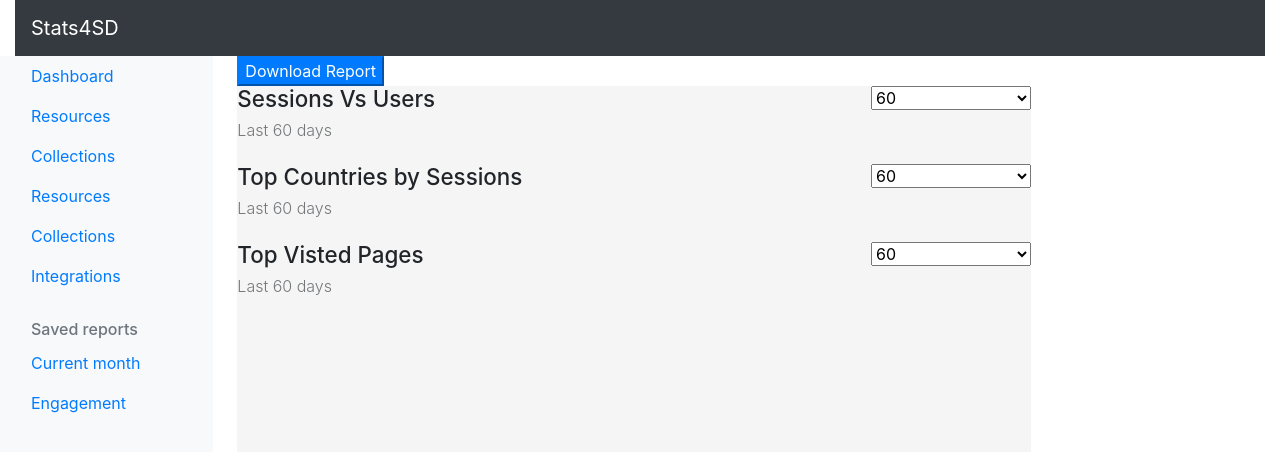
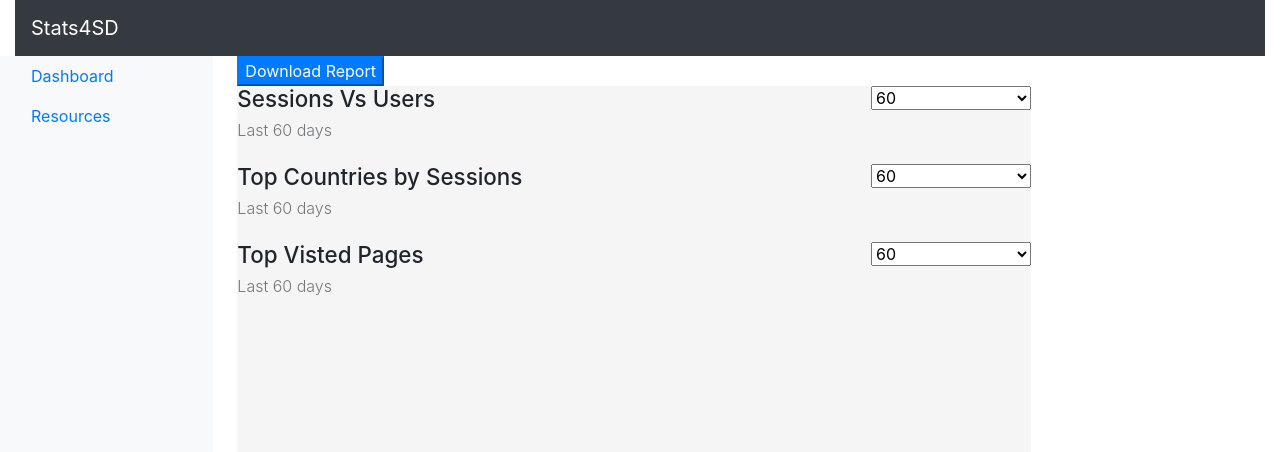
Before and after one commit to stats4sd/stats4sd-resources-report, a Vue app: page / in a window 1280 px wide. Shown: the top 452 px of the page. Built offline with nearby package versions, Linux system fonts and the light colour scheme.

Commit message:
Removed unused pages from side bar

```diff
--- a/src/components/Navigation/Sidebar/Sidebar.vue
+++ b/src/components/Navigation/Sidebar/Sidebar.vue
@@ -4,64 +4,10 @@
       <div class="sidebar-sticky">
         <ul class="nav flex-column">
           <li class="nav-item">
-            <router-link to="/" class="nav-link"> Dashboard </router-link>
+            <router-link to="/" class="nav-link">Dashboard</router-link>
           </li>
           <li class="nav-item">
-            <router-link to="/resources" class="nav-link">
-              Resources
-            </router-link>
-          </li>
-          <li class="nav-item">
-            <a class="nav-link" href="#">
-              <span data-feather="shopping-cart"></span>
-              Collections
-            </a>
-          </li>
-          <li class="nav-item">
-            <a class="nav-link" href="#">
-              <span data-feather="users"></span>
-              Resources
-            </a>
-          </li>
-          <li class="nav-item">
-            <a class="nav-link" href="#">
-              <span data-feather="bar-chart-2"></span>
-              Collections
-            </a>
-          </li>
-          <li class="nav-item">
-            <a class="nav-link" href="#">
-              <span data-feather="layers"></span>
-              Integrations
-            </a>
-          </li>
-        </ul>
-
-        <h6
-          class="sidebar-heading d-flex justify-content-between align-items-center px-3 mt-4 mb-1 text-muted"
-        >
-          <span>Saved reports</span>
-          <a
-            class="d-flex align-items-center text-muted"
-            href="#"
-            aria-label="Add a new report"
-          >
-            <span data-feather="plus-circle"></span>
-          </a>
-        </h6>
-        <ul class="nav flex-column mb-2">
-          <li class="nav-item">
-            <a class="nav-link" href="#">
-              <span data-feather="file-text"></span>
-              Current month
-            </a>
-          </li>
-
-          <li class="nav-item">
-            <a class="nav-link" href="#">
-              <span data-feather="file-text"></span>
-              Engagement
-            </a>
+            <router-link to="/resources" class="nav-link">Resources</router-link>
           </li>
         </ul>
       </div>
```
